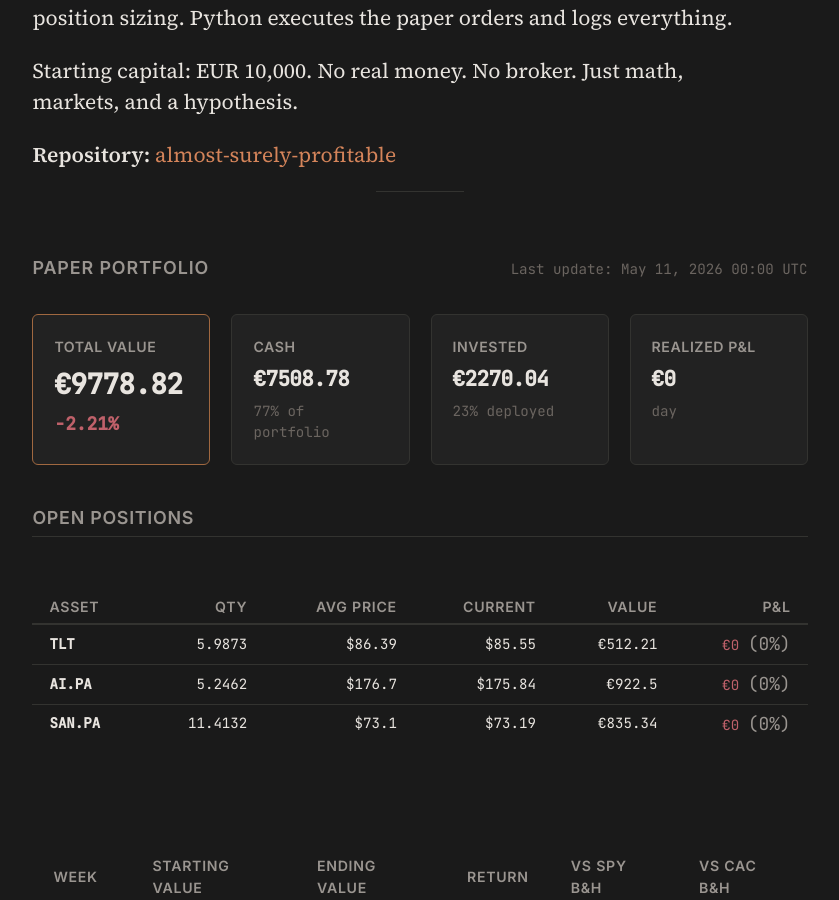
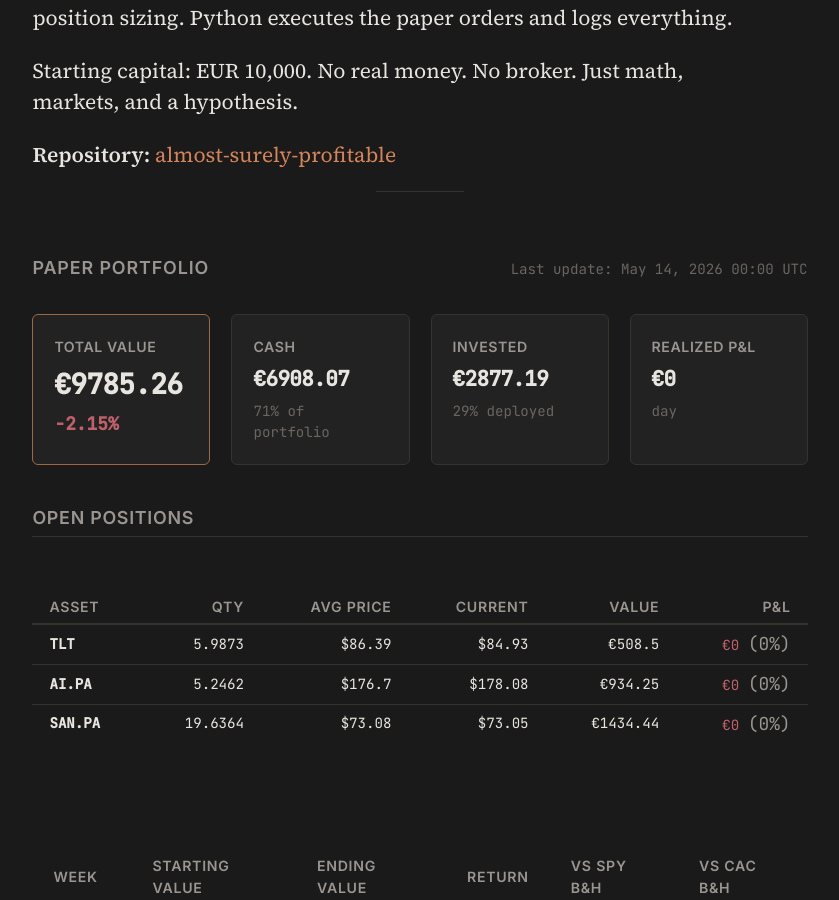
Before and after one commit to Alm0stSurely/alm0stsurely.github.io, a Jekyll site: the page built from trading.md, in a window 1280 px wide and 900 px high, scrolled down 854 px. Shown: the whole window, without its empty margins (220-1059 px from the left). Built offline with Jekyll 4.4.1, drawn with Linux system fonts in a browser that asks for light colours.

```diff
--- a/_data/portfolio.json
+++ b/_data/portfolio.json
@@ -1,37 +1,37 @@
 {
-  "total_value": 9778.82,
-  "cash": 7508.78,
-  "cash_pct": 76.79,
+  "total_value": 9785.26,
+  "cash": 6908.07,
+  "cash_pct": 70.60,
   "realized_pnl": -373.92,
-  "last_updated": "2026-05-11",
+  "last_updated": "2026-05-14",
   "positions": [
     {
       "ticker": "TLT",
       "quantity": 5.9873,
       "avg_price": 86.39,
-      "current_price": 85.55,
-      "market_value": 512.21,
-      "unrealized_pnl": -5.00,
-      "unrealized_pnl_pct": -0.97
+      "current_price": 84.93,
+      "market_value": 508.50,
+      "unrealized_pnl": -8.71,
+      "unrealized_pnl_pct": -1.68
     },
     {
       "ticker": "AI.PA",
       "quantity": 5.2462,
       "avg_price": 176.70,
-      "current_price": 175.84,
-      "market_value": 922.50,
-      "unrealized_pnl": -4.51,
-      "unrealized_pnl_pct": -0.49
+      "current_price": 178.08,
+      "market_value": 934.25,
+      "unrealized_pnl": 7.24,
+      "unrealized_pnl_pct": 0.78
     },
     {
       "ticker": "SAN.PA",
-      "quantity": 11.4132,
-      "avg_price": 73.10,
-      "current_price": 73.19,
-      "market_value": 835.34,
-      "unrealized_pnl": 1.03,
-      "unrealized_pnl_pct": 0.12
+      "quantity": 19.6364,
+      "avg_price": 73.08,
+      "current_price": 73.05,
+      "market_value": 1434.44,
+      "unrealized_pnl": -0.57,
+      "unrealized_pnl_pct": -0.04
     }
   ],
-  "total_return_pct": -2.21
+  "total_return_pct": -2.15
 }
```
Also changed, not shown: _trading_analysis.md (+32 -30 lines).
